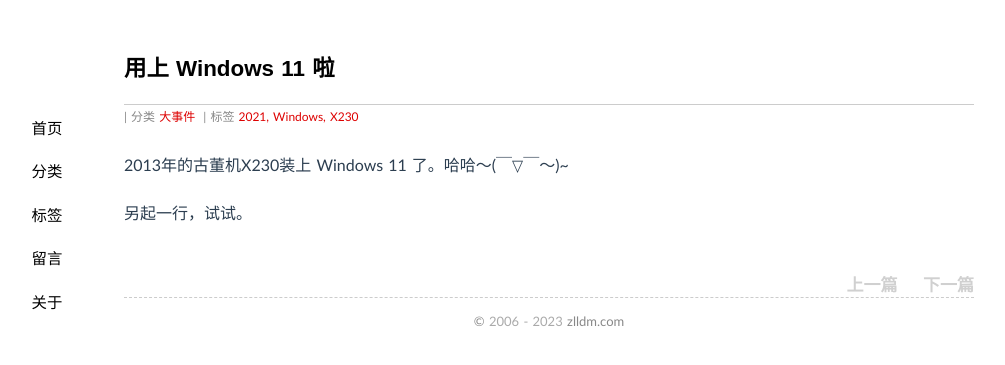
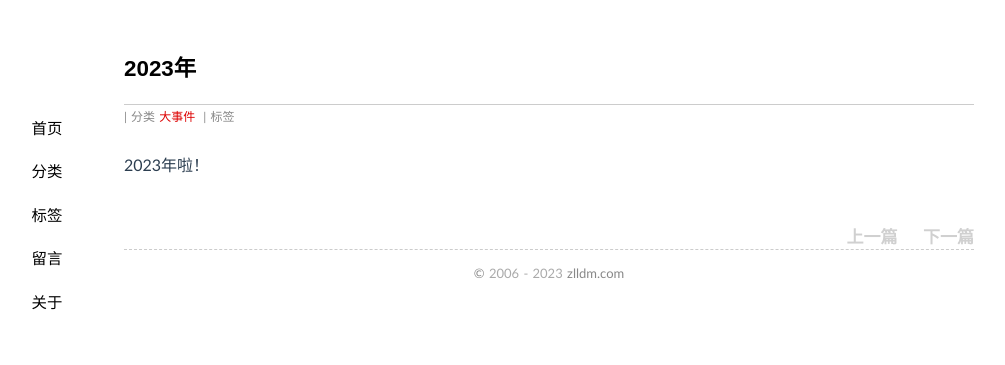
Before and after one commit to zlldm/zlldm.github.io, a Jekyll site: the page built from 2023-03-24-2023.md.md, in a window 1280 px wide. Shown: the top 365 px of the page, without its empty margins (91-1096 px from the left). Built offline with Jekyll 4.4.1, drawn with Linux system fonts in a browser that asks for light colours; comment, search, counter and statistics services are not loaded.

Commit message:
Updated Note 2023-03-24-2023.md.md

```diff
--- a/2023-03-24-2023.md.md
+++ b/2023-03-24-2023.md.md
@@ -1,10 +1,7 @@
 ---
 layout: post
-title: 用上 Windows 11 啦
+title: 2023年
 categories: 大事件
-tags: 2021, Windows, X230
 ---
 
-2013年的古董机X230装上 Windows 11 了。哈哈～(￣▽￣～)~
-
-另起一行，试试。
+2023年啦！
```
